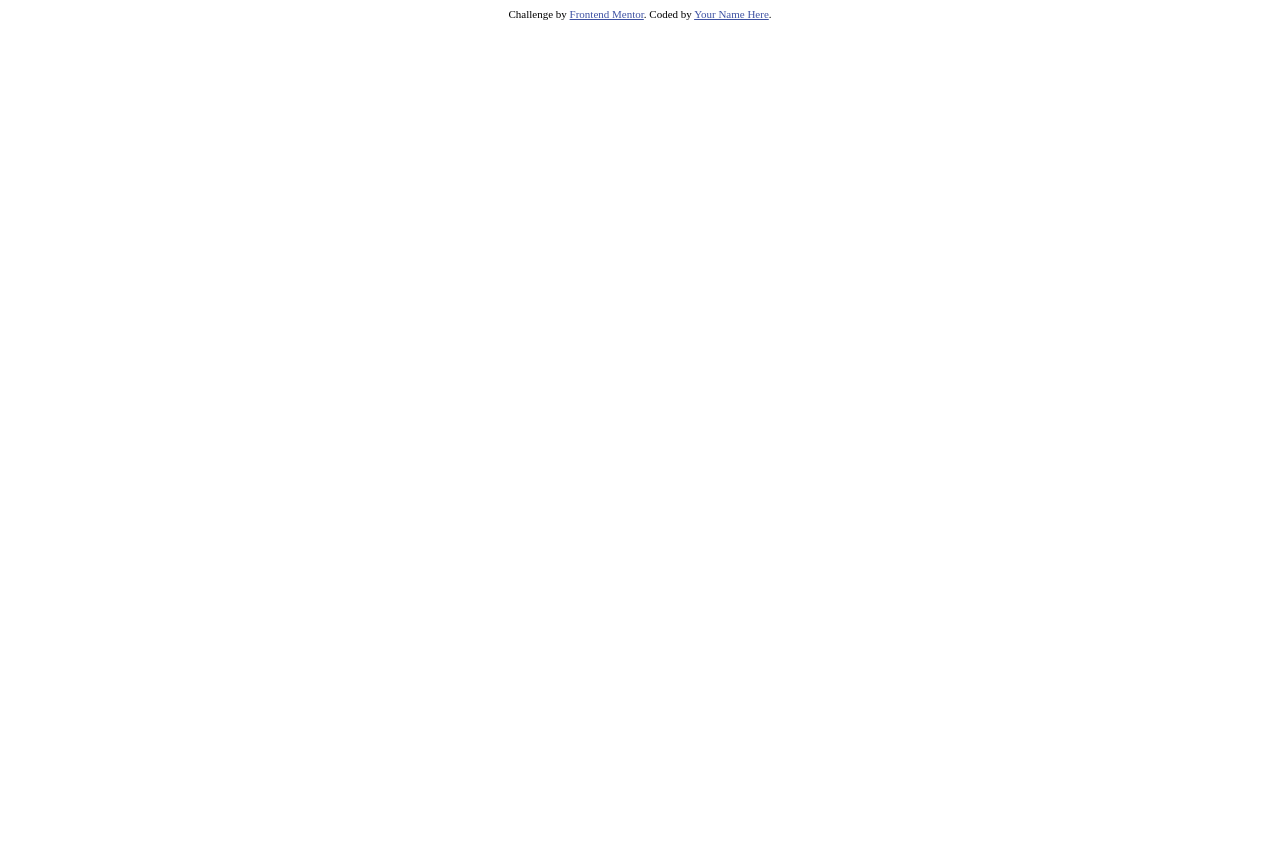
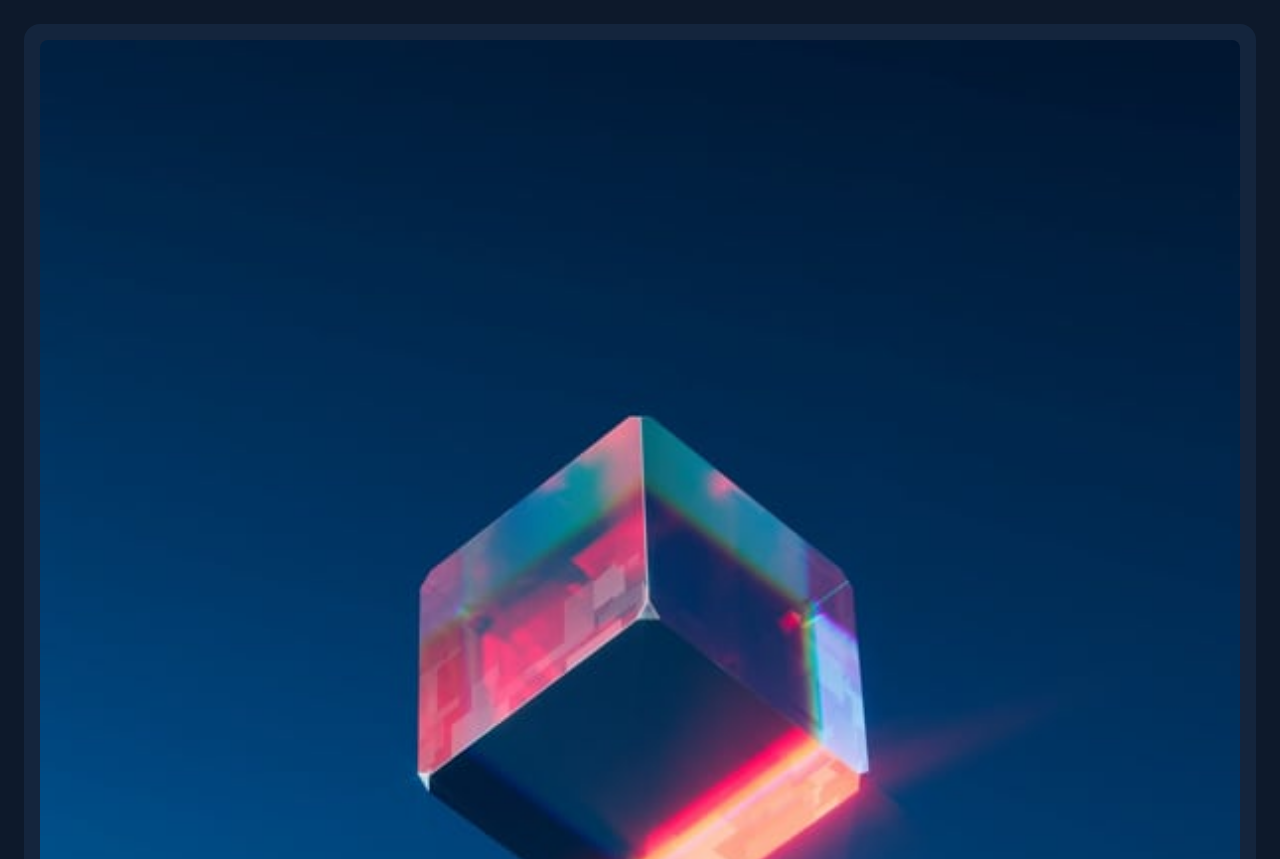
Before and after one commit to JubyDevs/nft-preview-card-component-main, a plain HTML site: page index.html in a window 1280 px wide. Shown: the top 859 px of the page. Before the commit the page ends 800 px from the top, so only its background shows below. Drawn offline with Linux system fonts and the light colour scheme.

Commit message:
add full card html layout

```diff
--- a/index.html
+++ b/index.html
@@ -12,6 +12,61 @@
 </head>
 <body>
 
+  <main class="card">
+
+    <section class="card-section-img">
+
+      <div class="card-main-img">
+        <img src="./images/image-equilibrium.jpg" alt="Image of a cube">
+      </div>
+
+      <div class="card-view-icon">
+        <img src="./images/icon-view.svg" alt="View Icon">
+      </div>
+    </section>
+
+    <section class="card-text">
+
+      <h1>Equilibrium #3429</h1>
+
+      <p class="card-desc">
+        Our Equilibrium collection promotes balance and calm.
+      </p>
+
+      <div class="eth-countdown">
+        <div>
+          <div class="eth-icon">
+            <img src="./images/icon-ethereum.svg" alt="Ethereum Icon">
+          </div>
+          <p class="eth-price">0.041 ETH</p>
+        </div>
+
+        <div class="countdown">
+          <div class="clock-icon">
+            <img src="./images/icon-clock.svg" alt="Clock Icon">
+          </div>
+          <p class="countdown-time">3 days left</p>
+        </div>
+
+      </div>
+    </section>
+
+    <hr>
+
+    <section class="card-profile">
+
+      <div class="profile">
+        <div class="profile-img">
+          <img src="./images/image-avatar.png" alt="Avatar image">
+        </div>
+
+        <p class="profile-desc">
+          Creation of <span class="profile-name"><a href="#">Jules Wyvern</a></span>
+        </p>
+      </div>
+
+    </section>
+  </main>
 
   <footer class="attribution">
     Challenge by <a href="https://www.frontendmentor.io?ref=challenge">Frontend Mentor</a>.
--- a/style.css
+++ b/style.css
@@ -1,4 +1,54 @@
+* {
+    box-sizing: border-box;
+}
 
+@font-face {
+    font-family: "Outfit";
+    src: url("./assets/Outfit-VariableFont_wght.ttf") format("truetype");
+    font-weight: 300 400 600;
+    font-style: normal;
+    font-display: swap;
+}
+
+:root {
+
+    /* Primary */
+
+    --Blue-500: hsl(215, 51%, 70%);
+    --Cyan-400: hsl(178, 100%, 50%);
+
+    /* Neutral */
+
+    --Blue-950: hsl(217, 54%, 11%);
+    --Blue-900: hsl(216, 50%, 16%);
+    --Blue-800: hsl(215, 32%, 27%);
+    --White: hsl(0, 0%, 100%);
+}
+
+body {
+    font-family: 'Outfit', sans-serif;
+    font-size: 1.125rem;
+    background-color: var(--Blue-950);
+    padding: 1rem;
+}
+
+img {
+    height: auto;
+    width: 100%;
+    display: block;
+}
+
+.card {
+    margin: 0 auto;
+    padding: 1rem;
+    background-color: var(--Blue-900);
+    border-radius: 1rem;
+}
+
+.card-main-img {
+    overflow: hidden;
+    border-radius: .5rem;
+}
 
 
 
```
Also changed, not shown: assets/OFL.txt (added), assets/Outfit-VariableFont_wght.ttf (added), assets/README.txt (added), assets/static/Outfit-Black.ttf (added), assets/static/Outfit-Bold.ttf (added), assets/static/Outfit-ExtraBold.ttf (added), assets/static/Outfit-ExtraLight.ttf (added), assets/static/Outfit-Light.ttf (added), assets/static/Outfit-Medium.ttf (added), assets/static/Outfit-Regular.ttf (added), assets/static/Outfit-SemiBold.ttf (added), assets/static/Outfit-Thin.ttf (added).
